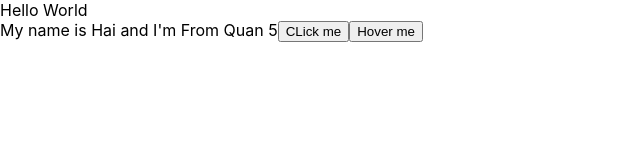
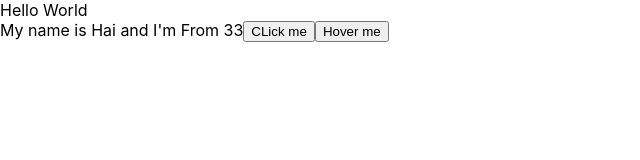
Before and after one commit to nguyendotruonghai/test-demo-react, a React (Create React App) app: page / in a window 1280 px wide. Shown: the top 160 px of the page, without its empty margins (0-640 px from the left). Built offline with nearby package versions, Linux system fonts and the light colour scheme.

Commit message:
lesson 20

```diff
--- a/src/components/MyComponent.js
+++ b/src/components/MyComponent.js
@@ -11,10 +11,19 @@
         age : 33
     }
 
-    handleClick(event) {
+    handleClick (event) {
       //  console.log("Click me");
         //  console.log(event);
-        console.log("My name is " , this.state.name);
+
+       // console.log("My name is " , this.state.name);
+      // console.log("My age is " , Math.floor((Math.random() * 100) + 1));
+        this.setState({
+            name: 'Kenny',
+            age :  Math.floor((Math.random() * 100) + 1)
+        })
+        // this.setState({
+        //     age: Math.floor((Math.random() * 100) + 1)
+        // })
     }
 
     handleOnMouseOver(event) {
@@ -25,8 +34,8 @@
     render() {
         return (
             <div>
-                My name is {this.state.name} and I'm From {this.state.address}
-                <button onClick={this.handleClick}>CLick me</button>
+                My name is {this.state.name} and I'm From {this.state.age}
+                <button onClick={(event) => {this.handleClick(event)}}>CLick me</button>
                 <button onMouseOver={this.handleOnMouseOver}>Hover me</button>
             </div>
         )
```
